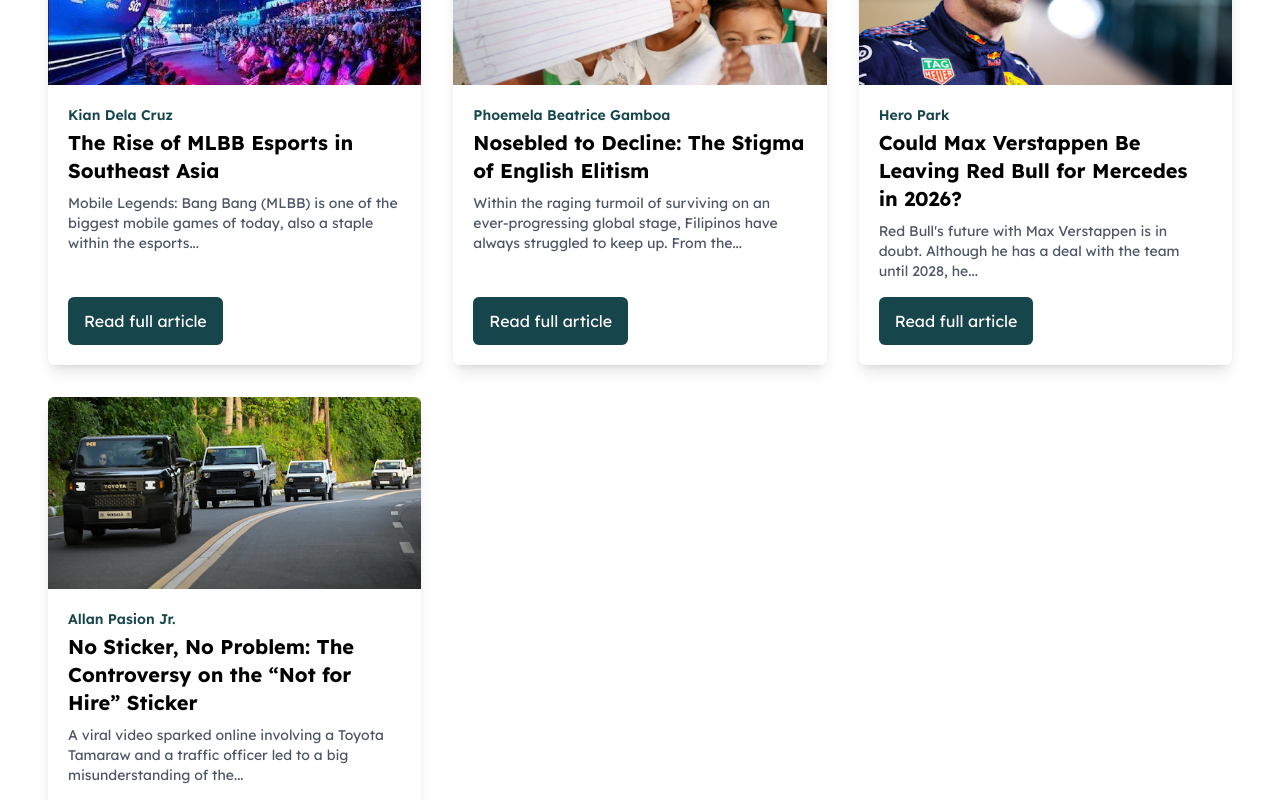
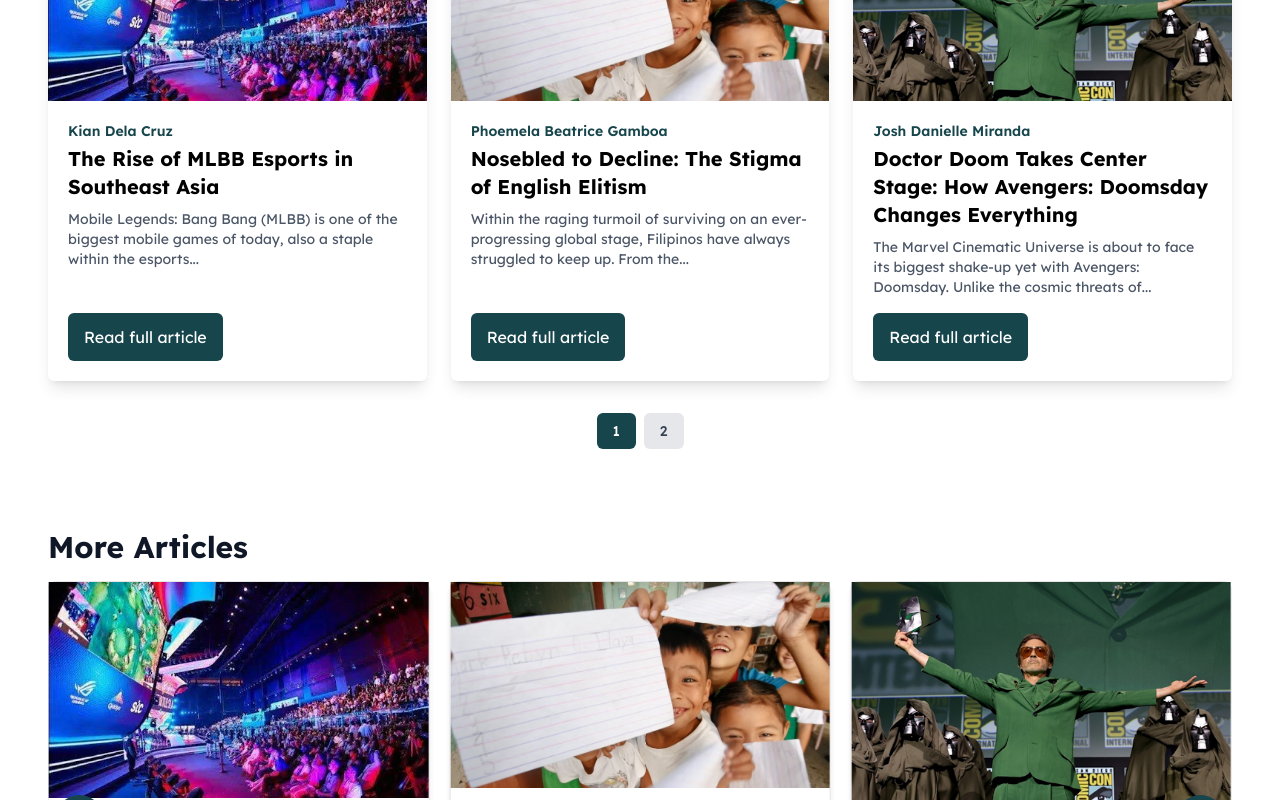
Before and after one commit to zidvsd/group-3, a React (Vite) app: page / in a window 1280 px wide. Shown: the part 420-1220 px from the top of the page. Built offline with nearby package versions, Linux system fonts and the light colour scheme.

Commit message:
added pagination to cards

```diff
--- a/public/data/data.json
+++ b/public/data/data.json
@@ -56,13 +56,22 @@
     ]
   },
   {
-    "title": "",
+    "title": "Doctor Doom Takes Center Stage: How Avengers: Doomsday Changes Everything",
     "author": "Josh Danielle Miranda",
-    "img": "/assets/bea-img.avif",
-    "credits": "",
-    "lead": "hello",
-    "article": "",
-    "references": ""
+    "img": "/assets/josh-img.png",
+    "credits": "bgr.com",
+    "lead": "In Avengers: Doomsday, alliances are tested, heroes are broken, and a single villain, Doctor Doom, threatens to reshape the MCU in his image.",
+    "article": [
+      "The Marvel Cinematic Universe is about to face its biggest shake-up yet with Avengers: Doomsday. Unlike the cosmic threats of Thanos or Kang, this time, the danger comes from one of the most brilliant and ruthless minds in the Marvel comics, Doctor Doom. Taking over as the new big bad of the MCU, Victor Von Doom is set to test the Avengers like never before. What makes this even more exciting is that Robert Downey Jr., who once defined the MCU as Tony Stark, will now step into Doom’s infamous mask. This casting twist alone has sent shockwaves through the fandom, as fans wonder how the man who once saved the universe will now play the villain determined to destroy it.",
+      "The movie promises to be a massive turning point for Marvel’s Phase Six. Reports suggest that Avengers: Doomsday will explore multiverse incursions, where different realities crash into each other, threatening all of existence. Doctor Doom, known for his genius-level intellect and mastery of both science and magic, is expected to manipulate these events to his advantage. Early rumors even point to Doom seizing control of multiversal technology left behind by Kang, making him an even more unpredictable and dangerous enemy. This means the Avengers will not only face physical battles but also moral dilemmas as the multiverse teeters on collapse.",
+      "The film also introduces important new characters who will play major roles in Marvel’s future. Franklin Richards, the son of Reed and Sue Richards from the Fantastic Four, is expected to debut in this movie, hinting at Doom’s deeper connection to the Fantastic Four storyline. With the Fantastic Four officially entering the MCU, Avengers: Doomsday will serve as the bridge that connects Earth’s Mightiest Heroes to Marvel’s First Family. This crossover opens doors for new alliances, but it also raises questions about who can be trusted when the multiverse itself is breaking apart.",
+      "Marvel Studios president Kevin Feige has described Phase Six as a “reset” for the MCU, and Avengers: Doomsday seems to be the film that will define this change. With a darker tone, a fan-favorite actor taking on a villainous role, and a storyline that could rewrite the rules of the multiverse, this movie has the potential to rival Avengers: Endgame in scale and emotional impact. If Doom lives up to his comic book reputation, the MCU may never be the same again, because for the first time, the greatest threat to the Avengers might not be a god or a titan, but a man with a plan."
+    ],
+    "references": [
+      "BBC News. (2025, July). Avengers: Doomsday – What we know so far. BBC News. https://www.bbc.com/news/articles/ckrgd7eek09o",
+      "Nerdist. (2025). Everything we know about Avengers: Doomsday. Nerdist. https://nerdist.com/article/everything-we-know-about-avengers-doomsday/",
+      "Truta, F. (2025, July). Robert Downey Jr.’s Doctor Doom will debut in the MCU before Avengers: Doomsday. BGR. https://www.bgr.com/entertainment/robert-downey-jr-s-doctor-doom-will-debut-in-the-mcu-before-avengers-doomsday/"
+    ]
   },
   {
     "title": "Could Max Verstappen Be Leaving Red Bull for Mercedes in 2026?",
--- a/src/components/Cards.jsx
+++ b/src/components/Cards.jsx
@@ -1,17 +1,35 @@
+import React, { useState } from "react";
 import { Link } from "react-router-dom";
 import useArticlesData from "../hook/useArticlesData";
-import { slugify } from "../utils/utils";
-import { truncateArticle } from "../utils/utils";
+import { slugify, truncateArticle } from "../utils/utils";
 
 const Cards = () => {
   const data = useArticlesData();
-  console.log("Articles fetched:", data);
+  const articles = data.filter(
+    (item) => item.title && item["lead"] && item.img,
+  );
+
+  const itemsPerPage = 3;
+  const [currentPage, setCurrentPage] = useState(1);
+
+  const totalPages = Math.ceil(articles.length / itemsPerPage);
+  const startIndex = (currentPage - 1) * itemsPerPage;
+  const paginatedArticles = articles.slice(
+    startIndex,
+    startIndex + itemsPerPage,
+  );
+
+  const handlePageChange = (page) => {
+    if (page >= 1 && page <= totalPages) {
+      setCurrentPage(page);
+    }
+  };
 
   return (
     <>
-      {data
-        .filter((item) => item.title && item["lead"] && item.img)
-        .map((article, i) => (
+      {/* Grid of cards */}
+      <div className="mt-12 grid grid-cols-1 gap-6 md:grid-cols-2 lg:grid-cols-3">
+        {paginatedArticles.map((article, i) => (
           <div
             key={i}
             className="hover-utility flex h-full transform flex-col overflow-hidden rounded-md bg-white shadow-lg hover:scale-105"
@@ -42,6 +60,24 @@
             </div>
           </div>
         ))}
+      </div>
+
+      {/* Pagination */}
+      <div className="mt-8 flex justify-center gap-2">
+        {Array.from({ length: totalPages }, (_, i) => i + 1).map((page) => (
+          <button
+            key={page}
+            onClick={() => handlePageChange(page)}
+            className={`cursor-pointer rounded-md px-4 py-2 text-sm font-medium ${
+              currentPage === page
+                ? "bg-green-base text-white"
+                : "bg-gray-200 text-gray-700 hover:bg-gray-300"
+            }`}
+          >
+            {page}
+          </button>
+        ))}
+      </div>
     </>
   );
 };
--- a/src/components/HeroSection.jsx
+++ b/src/components/HeroSection.jsx
@@ -15,10 +15,9 @@
         <span className="text-green-base font-semibold"> 1TWRITE-ITE </span>
         course.
       </p>
-      <div className="my-8 w-full border-t border-neutral-400"></div>{" "}
-      <div className="grid grid-cols-1 gap-8 md:grid-cols-2 xl:grid-cols-3">
+      <div className="my-8 w-full border-t border-neutral-400">
         <Cards />
-      </div>
+      </div>{" "}
     </div>
   );
 };
--- a/src/components/RelatedBlogs.jsx
+++ b/src/components/RelatedBlogs.jsx
@@ -17,28 +17,27 @@
           <Link
             key={index}
             to={`/blogs/${slugify(article.title)}`}
-            className="bg-primary overflow-hidden rounded-md shadow-lg transition-colors duration-300 hover:bg-[#2a2d3d]"
+            className="bg-primary flex min-h-[400px] flex-col space-y-2 overflow-hidden rounded-md shadow-lg transition-colors duration-300 hover:bg-[#2a2d3d]"
           >
             {/* Image */}
             {article.img && (
               <img
                 src={article.img}
                 alt={article.title}
-                className="w-full object-cover"
+                className="h-48 w-full object-cover"
               />
             )}
 
             {/* Text content */}
-            <div className="p-8">
-              <h3 className="mb-1 text-lg font-semibold text-white">
+            <div className="flex flex-grow flex-col px-6 py-4">
+              <h3 className="mb-1 text-lg font-semibold text-gray-300">
                 {article.title?.trim() || "Untitled"}
               </h3>
               <p className="mb-2 text-sm text-gray-400">
                 by {article.author?.trim() || "Unknown author"}
               </p>
 
-              {/* Truncated description */}
-              <p className="text-sm text-gray-300">
+              <p className="mb-auto text-sm text-gray-500">
                 {truncateArticle(
                   Array.isArray(article.article)
                     ? article.article.join(" ")
--- a/src/pages/BlogPage.jsx
+++ b/src/pages/BlogPage.jsx
@@ -30,10 +30,8 @@
           way we see the world. We hope our words resonate with you as much as
           they did with us while writing them.
         </p>
-        <div className="my-8 w-full border-t border-neutral-400"></div>{" "}
-        <div className="grid grid-cols-1 gap-8 md:grid-cols-2 xl:grid-cols-3">
-          <Cards />
-        </div>
+        <div className="my-8 mt-4 w-full border-t border-neutral-400"></div>{" "}
+        <Cards />
       </div>
     </motion.div>
   );
--- a/src/pages/BlogPostPage.jsx
+++ b/src/pages/BlogPostPage.jsx
@@ -28,7 +28,7 @@
           <img
             src={article.img}
             alt={article.title}
-            className="h-72 w-full object-cover lg:h-96"
+            className="h-72 w-full object-cover object-center lg:h-96"
           />
           <span className="absolute bottom-0 left-2 bg-white p-2 text-neutral-500">
             Photo Courtesy of {article.credits}
```
Also changed, not shown: public/assets/josh-img.png (added).
